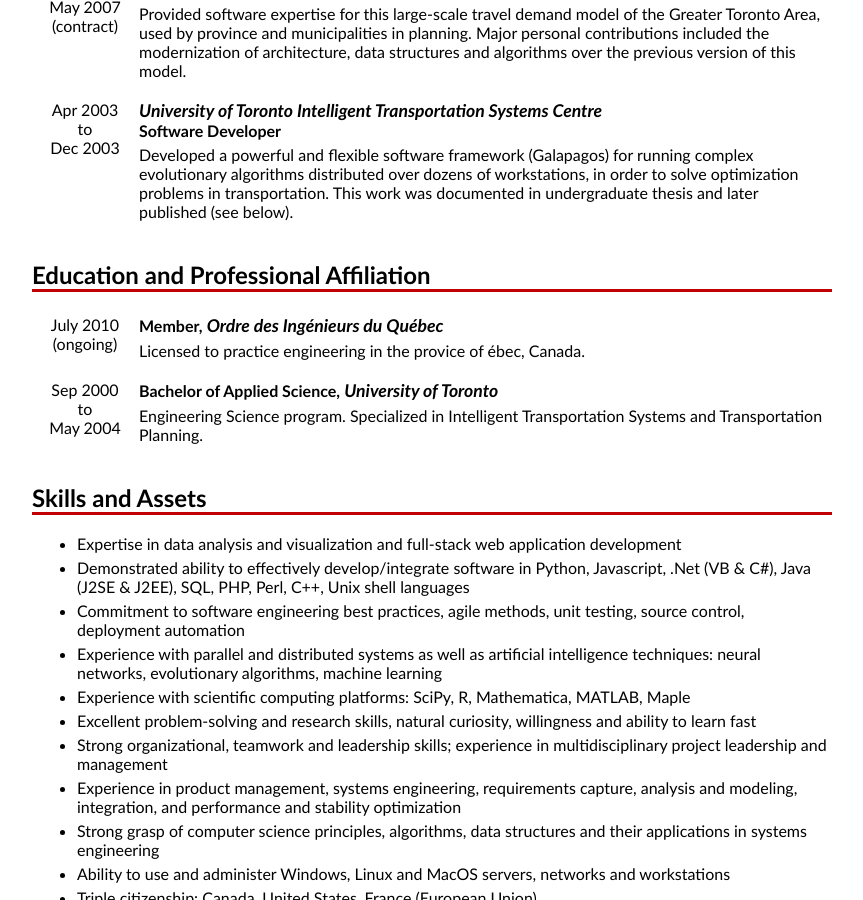
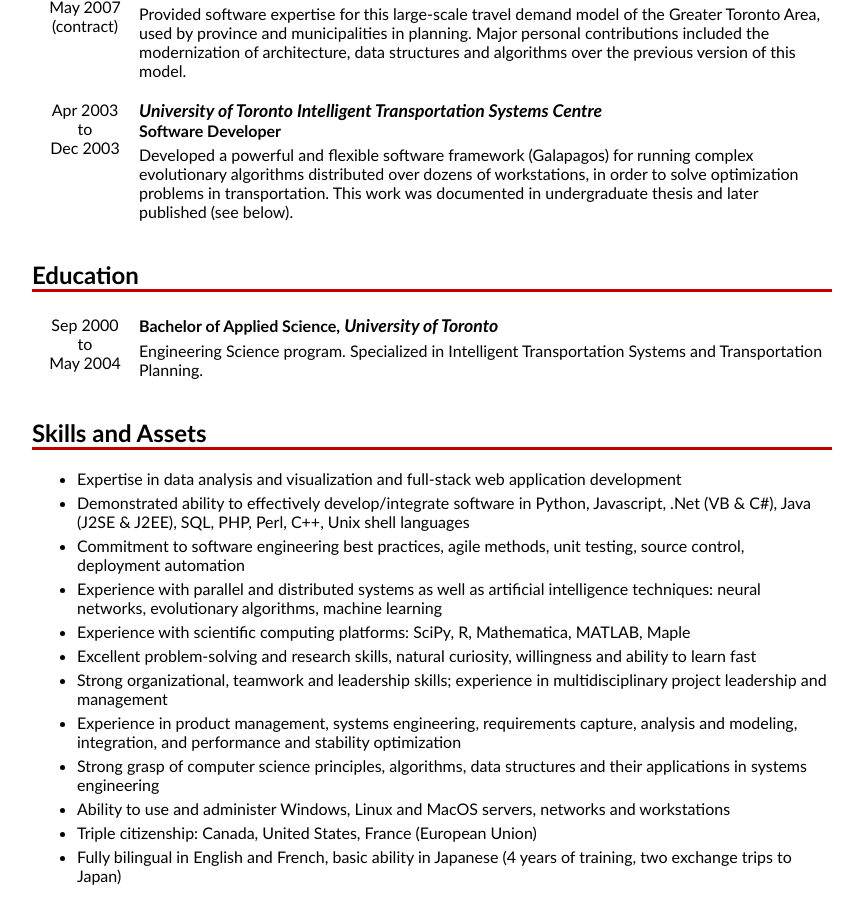
Before and after one commit to nicolaskruchten/nicolaskruchten.github.io, a Jekyll site: the page cv.html, which Jekyll copies as it is, in a window 1280 px wide and 900 px high, scrolled down 915 px. Shown: the whole window, without its empty margins (208-1071 px from the left). Built offline with Jekyll 4.4.1, drawn with Linux system fonts in a browser that asks for light colours; some of the changed text lies outside the part shown.

Commit message:
no more p.eng.

```diff
--- a/cv.html
+++ b/cv.html
@@ -149,18 +149,9 @@
 </table>
 
 
-<h2>Education and Professional Affiliation</h2>
+<h2>Education</h2>
 
 <table>
-
-<tr>
-<td class="timeframe">July 2010 <br/> (ongoing)</td>
-<td class="description">
-	<span class="title">Member,</span>
-	<span class="organization">Ordre des Ing&eacute;nieurs du Qu&eacute;bec</span>
-	<p>Licensed to practice engineering in the provice of &eacute;bec, Canada.</p>
-</td>
-</tr>
 
 <tr>
 <td class="timeframe">Sep 2000 <br/> to <br/> May 2004</td>
```
Also changed, not shown: other parts of cv.html (+2 -2 lines).
